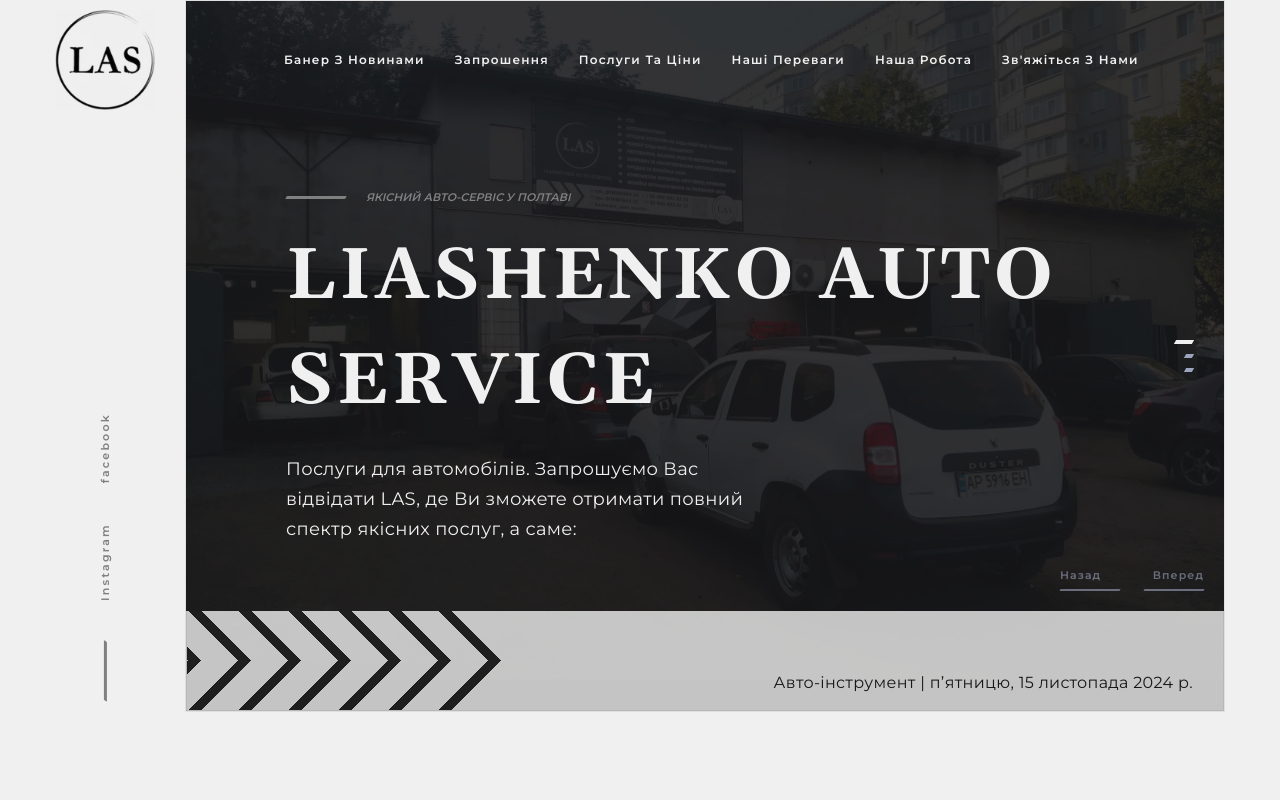
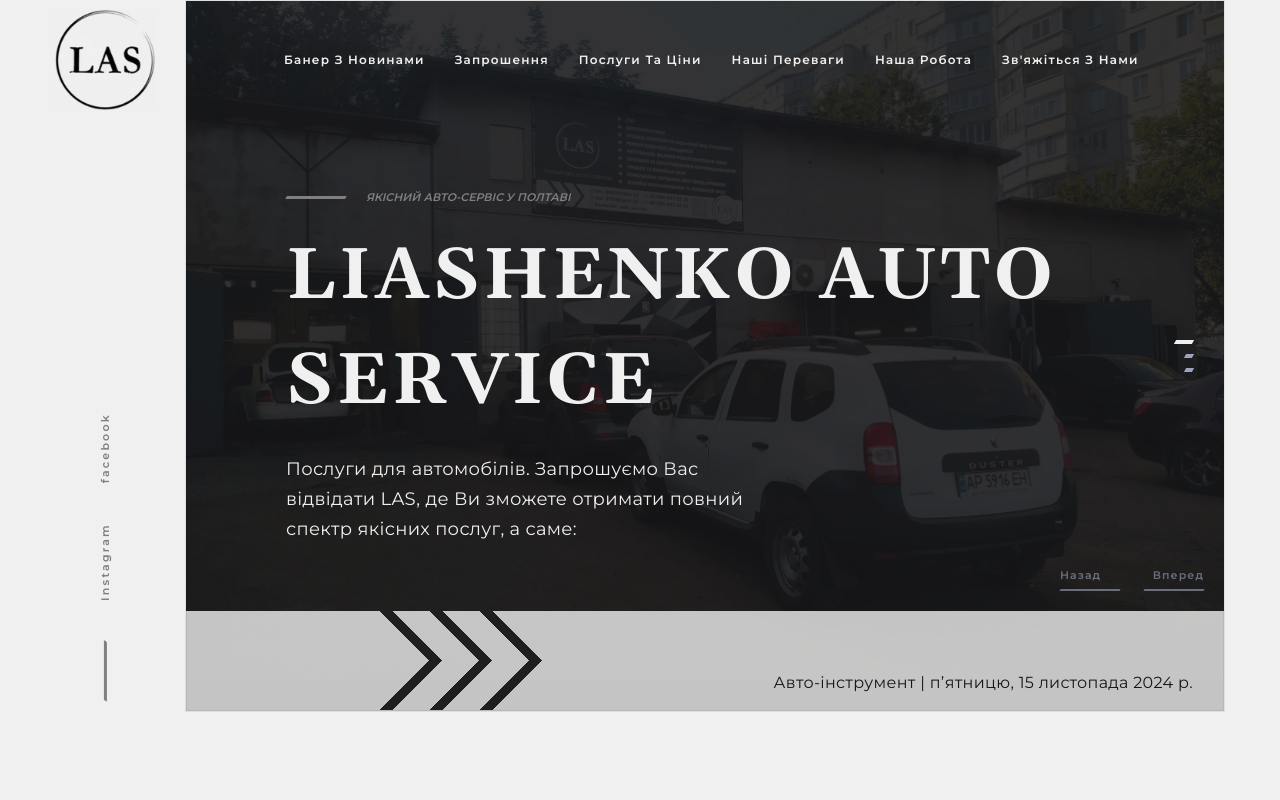
Before and after one commit to basesnel/las-v01, a React (Vite) app: page / in a window 1280 px wide. Shown: the top 800 px of the page. Built offline with nearby package versions, Linux system fonts and the light colour scheme.

Commit message:
Changed content background at the Banner for tablet media.

```diff
--- a/src/components/Banner/styles.module.css
+++ b/src/components/Banner/styles.module.css
@@ -18,7 +18,7 @@
 
   background-image: linear-gradient(
       45deg,
-      rgba(2, 0, 36, 1) 0%,
+      rgba(32, 32, 32, 1) 0%,
       rgba(32, 32, 32, 1) 1%,
       rgba(240, 240, 240, 1) 1%,
       rgba(240, 240, 240, 1) 4%,
@@ -56,7 +56,7 @@
     ),
     linear-gradient(
       135deg,
-      rgba(2, 0, 36, 1) 0%,
+      rgba(32, 32, 32, 1) 0%,
       rgba(32, 32, 32, 1) 1%,
       rgba(240, 240, 240, 1) 1%,
       rgba(240, 240, 240, 1) 4%,
@@ -103,6 +103,40 @@
     flex-grow: 1;
     padding: 214px 62px 185px 69px;
   }
+
+  .content::after {
+    background-image: linear-gradient(
+        45deg,
+        rgba(240, 240, 240, 1) 24%,
+        rgba(32, 32, 32, 1) 24%,
+        rgba(32, 32, 32, 1) 25%,
+        rgba(240, 240, 240, 1) 25%,
+        rgba(240, 240, 240, 1) 28%,
+        rgba(32, 32, 32, 1) 28%,
+        rgba(32, 32, 32, 1) 29%,
+        rgba(240, 240, 240, 1) 29%,
+        rgba(240, 240, 240, 1) 32%,
+        rgba(32, 32, 32, 1) 32%,
+        rgba(32, 32, 32, 1) 33%,
+        rgba(240, 240, 240, 1) 33%
+      ),
+      linear-gradient(
+        135deg,
+        rgba(240, 240, 240, 1) 24%,
+        rgba(32, 32, 32, 1) 24%,
+        rgba(32, 32, 32, 1) 25%,
+        rgba(240, 240, 240, 1) 25%,
+        rgba(240, 240, 240, 1) 28%,
+        rgba(32, 32, 32, 1) 28%,
+        rgba(32, 32, 32, 1) 29%,
+        rgba(240, 240, 240, 1) 29%,
+        rgba(240, 240, 240, 1) 32%,
+        rgba(32, 32, 32, 1) 32%,
+        rgba(32, 32, 32, 1) 33%,
+        rgba(240, 240, 240, 1) 33%
+      );
+    background-position: 35% top, 35% bottom;
+  }
 }
 
 @media screen and (min-width: 1200px) {
```
